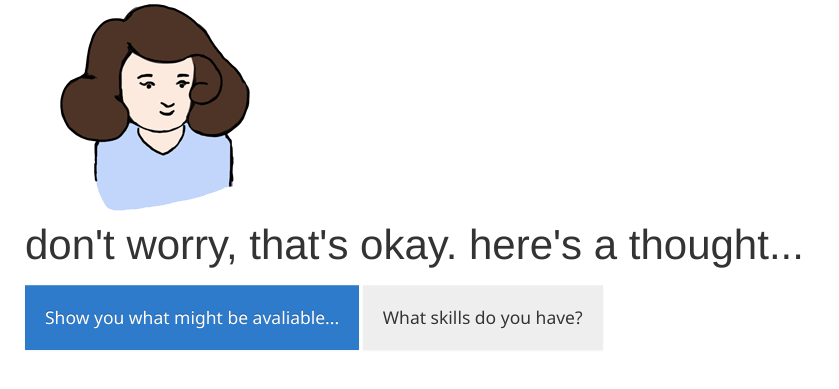
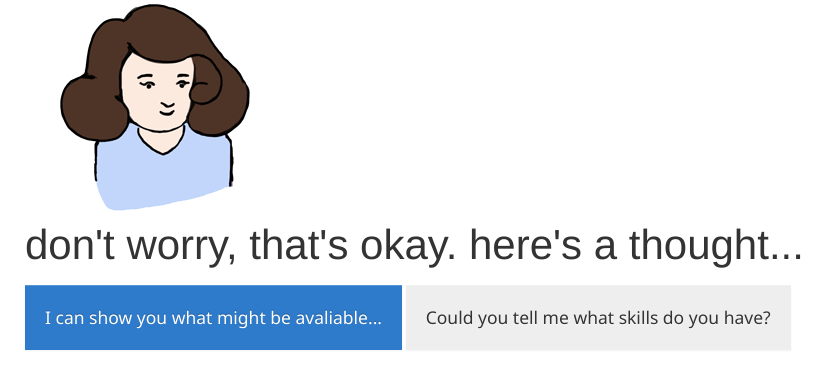
Before and after one commit to puntofisso/LMIforall, a Django app: template advisor/templates/q2-b.html in a window 1280 px wide. Shown: the part 81-470 px from the top of the page, without its empty margins (0-839 px from the left). Run offline with Django 3.2, Linux system fonts and the light colour scheme; the template is opened without the code that fills it, so the values that code supplies are empty; some libraries are stand-ins or nearby versions.

Commit message:
Fixes submit2

```diff
--- a/advisor/templates/q2-b.html
+++ b/advisor/templates/q2-b.html
@@ -17,8 +17,8 @@
   	    <div id="Q2-b" class="row">
   	    <h2>Don't worry, that's okay. Here's a thought...</h2>
   	    	<p>
-  	      		<a href="/q3a/"><button class="btn btn-large btn-primary" type="button">Show you what might be avaliable...</button></a>
-  	      		<a href="/q3b/"><button class="btn btn-large" type="button">What skills do you have?</button></a>
+  	      		<a href="/q3a/"><button class="btn btn-large btn-primary" type="button">I can show you what might be avaliable...</button></a>
+  	      		<a href="/q3b/"><button class="btn btn-large" type="button">Could you tell me what skills do you have?</button></a>
   	    	</p>
   	    </div>
 
--- a/advisor/views.py
+++ b/advisor/views.py
@@ -78,7 +78,8 @@ def q3b(request):
 
 def q3bResponse(request):
 
-    return render_to_response('q3-b-response.html', {}, context_instance=RequestContext(request))
+
+    return render_to_response('q2-a-response.html', {}, context_instance=RequestContext(request))
 
 def result(request):
 
```
